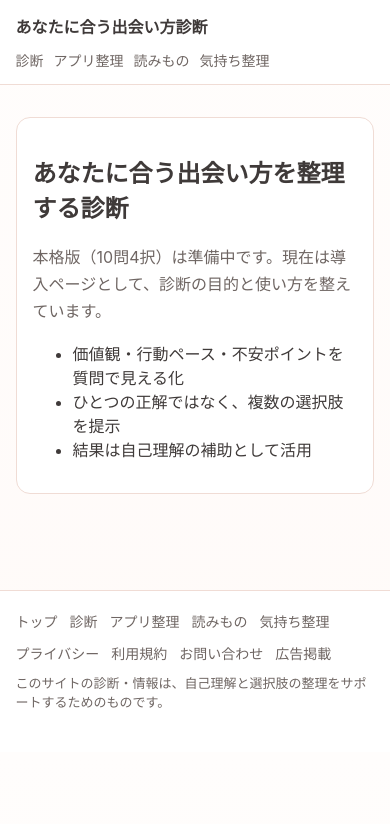
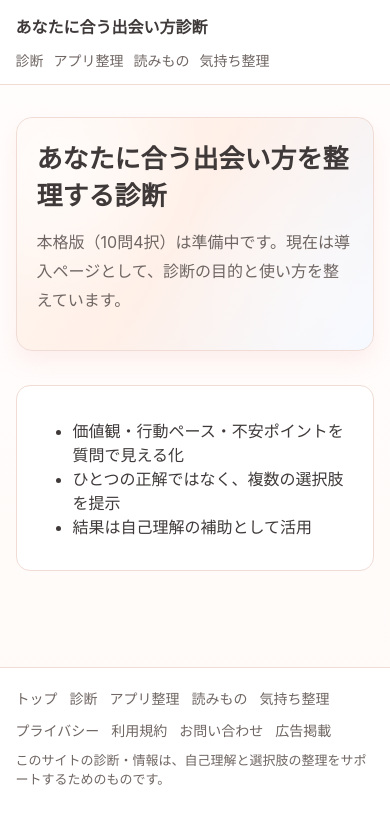
Before and after one commit to kenichis1971-cloud/deai-style-diagnosis-site, a Next.js app: page /diagnosis in a window 390 px wide. Shown: the top 824 px of the page. Built offline with nearby package versions, Linux system fonts and the light colour scheme; no server answers.

Commit message:
Add reusable PageHero foundation across major pages

```diff
--- a/app/diagnosis/page.tsx
+++ b/app/diagnosis/page.tsx
@@ -1,13 +1,21 @@
+import PageHero from '@/components/PageHero';
+
 export default function DiagnosisPage() {
   return (
-    <section className="card">
-      <h1>あなたに合う出会い方を整理する診断</h1>
-      <p className="lead">本格版（10問4択）は準備中です。現在は導入ページとして、診断の目的と使い方を整えています。</p>
+    <>
+      <PageHero
+        title="あなたに合う出会い方を整理する診断"
+        subtitle="本格版（10問4択）は準備中です。現在は導入ページとして、診断の目的と使い方を整えています。"
+        variant="diagnosis"
+      />
+
+      <section className="card section">
         <ul>
           <li>価値観・行動ペース・不安ポイントを質問で見える化</li>
           <li>ひとつの正解ではなく、複数の選択肢を提示</li>
           <li>結果は自己理解の補助として活用</li>
         </ul>
       </section>
+    </>
   );
 }
--- a/app/globals.css
+++ b/app/globals.css
@@ -42,3 +42,59 @@ a { color: inherit; text-decoration: none; }
   .hero { padding:20px; }
   .header-inner { align-items:flex-start; flex-direction:column; }
 }
+
+
+.page-hero {
+  position: relative;
+  overflow: hidden;
+  border: 1px solid var(--line);
+  border-radius: 16px;
+  min-height: 280px;
+  padding: 28px;
+  background: linear-gradient(120deg, #fff5f4 0%, #ffeef3 48%, #f5f6ff 100%);
+  box-shadow: 0 10px 22px rgba(243, 166, 170, 0.16);
+}
+
+.page-hero__overlay {
+  position: absolute;
+  inset: 0;
+  background-image:
+    radial-gradient(circle at 12% 20%, rgba(255, 255, 255, 0.68) 0, rgba(255, 255, 255, 0) 40%),
+    radial-gradient(circle at 88% 78%, rgba(255, 255, 255, 0.4) 0, rgba(255, 255, 255, 0) 46%);
+  pointer-events: none;
+}
+
+.page-hero__content {
+  position: relative;
+  z-index: 1;
+  max-width: 780px;
+}
+
+.page-hero h1 { margin: 0 0 12px; font-size: clamp(26px, 4vw, 42px); }
+
+.page-hero--home {
+  background: linear-gradient(120deg, #fff4f2 0%, #ffe8ef 44%, #edf4ff 100%);
+}
+
+.page-hero--diagnosis {
+  background: linear-gradient(120deg, #fff7f2 0%, #fff0e8 44%, #f2f7ff 100%);
+}
+
+.page-hero--matching-apps {
+  background: linear-gradient(120deg, #fffaf2 0%, #fff1f5 44%, #eef7ff 100%);
+}
+
+.page-hero--articles {
+  background: linear-gradient(120deg, #fdf7ff 0%, #fff4f4 44%, #f1f8ff 100%);
+}
+
+.page-hero--fortune {
+  background: linear-gradient(120deg, #fdf5ff 0%, #fff0f7 44%, #edf8ff 100%);
+}
+
+@media (max-width: 640px){
+  .page-hero {
+    min-height: 220px;
+    padding: 20px;
+  }
+}
--- /dev/null
+++ b/components/PageHero.tsx
@@ -0,0 +1,34 @@
+import { ReactNode } from 'react';
+
+type PageHeroVariant = 'home' | 'diagnosis' | 'matching-apps' | 'articles' | 'fortune' | 'default';
+
+type PageHeroProps = {
+  title: string;
+  subtitle?: string;
+  variant?: PageHeroVariant;
+  imageClassName?: string;
+  children?: ReactNode;
+};
+
+export default function PageHero({
+  title,
+  subtitle,
+  variant = 'default',
+  imageClassName,
+  children,
+}: PageHeroProps) {
+  const heroClassName = ['page-hero', `page-hero--${variant}`, imageClassName]
+    .filter(Boolean)
+    .join(' ');
+
+  return (
+    <section className={heroClassName}>
+      <div className="page-hero__overlay" />
+      <div className="page-hero__content">
+        <h1>{title}</h1>
+        {subtitle ? <p className="lead">{subtitle}</p> : null}
+        {children}
+      </div>
+    </section>
+  );
+}
```
Also changed, not shown: app/articles/page.tsx (+9 -3 lines), app/fortune/page.tsx (+7 -4 lines), app/matching-apps/page.tsx (+7 -4 lines), app/page.tsx (+7 -4 lines). Lines whose indentation alone changed are shown as unchanged.
